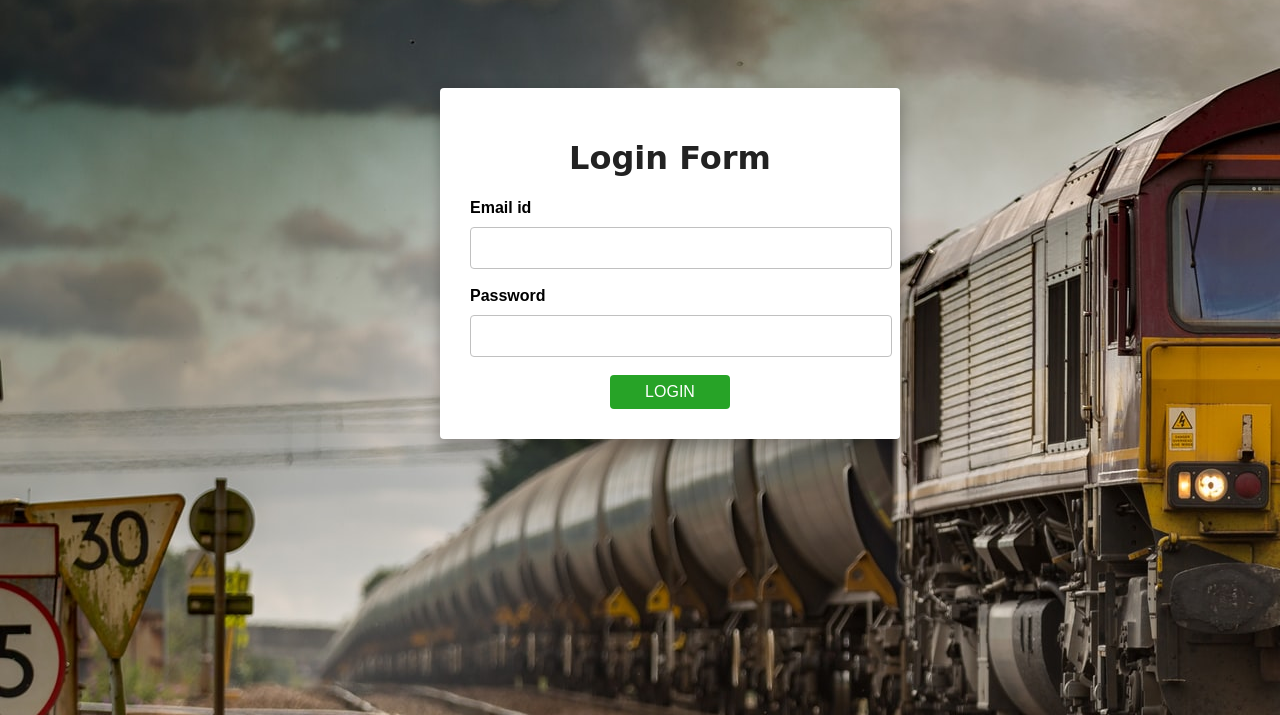
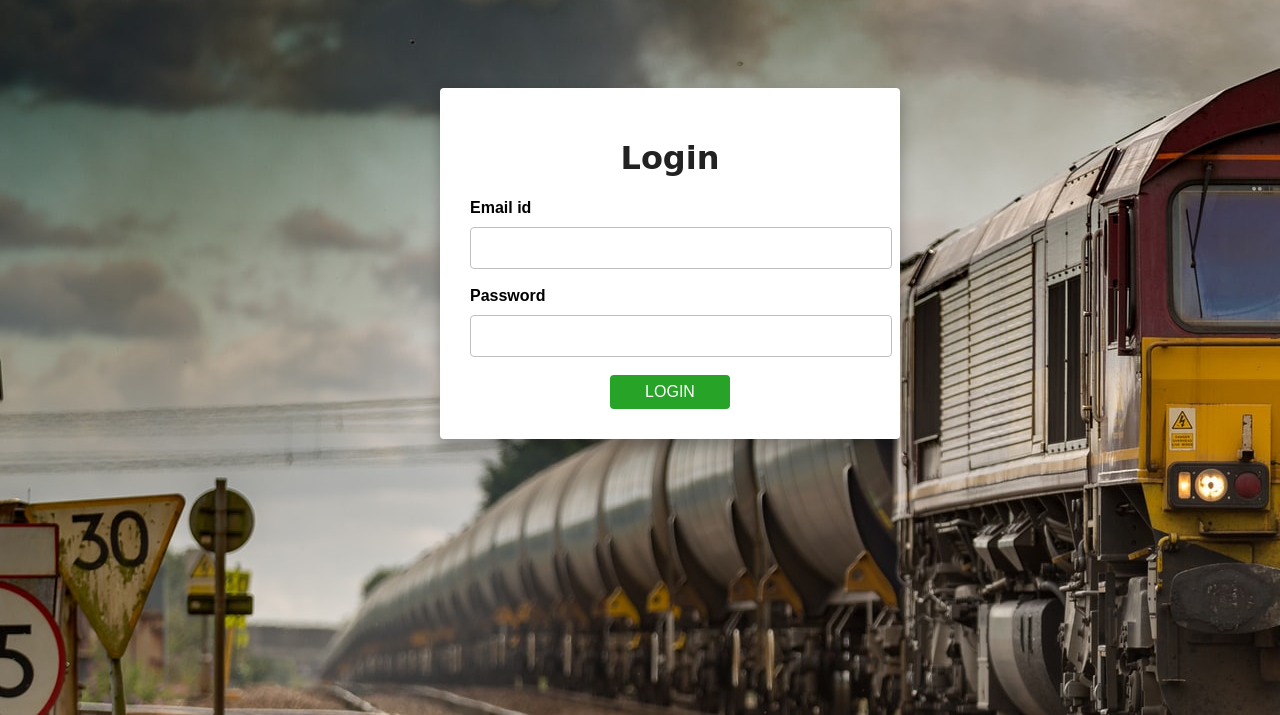
Before and after one commit to baznamit/Local-Train-Ticketing-System, a plain HTML site: page login.html in a window 1280 px wide. Shown: the part 85-800 px from the top of the page. Drawn offline with Linux system fonts and the light colour scheme; a web font is replaced by a local one.

Commit message:
Update login.html

```diff
--- a/login.html
+++ b/login.html
@@ -38,7 +38,7 @@
         </div>
         <div class="container">
             <form action="noaction.php">
-                <h1>Login Form</h1>
+                <h1>Login</h1>
                 <div class="form-group">
                     <label for="">Email id</label>
                     <input type="text" class="form-control" required>
```
